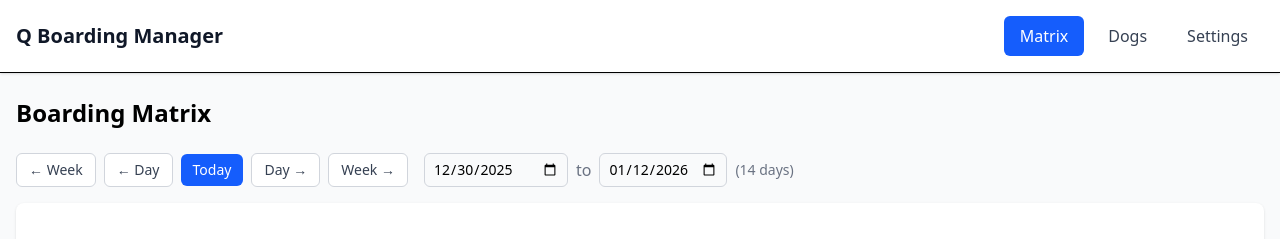
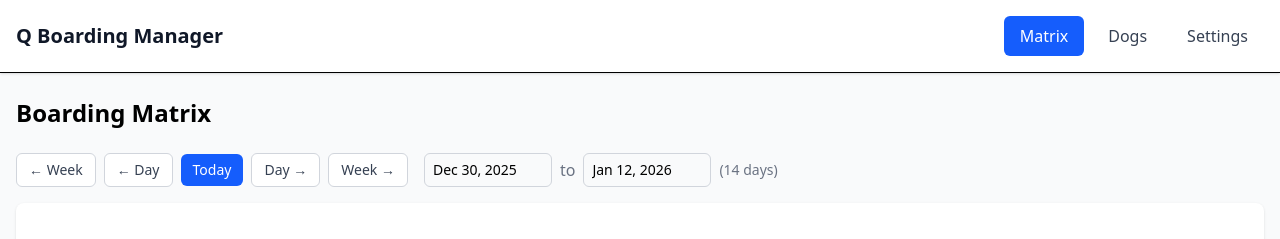
Before and after one commit to kcoffie/dog-boarding, a React (Vite) app: page / in a window 1280 px wide. Shown: the top 239 px of the page. Built offline with nearby package versions, Linux system fonts and the light colour scheme.

Commit message:
Use react-datepicker for visual date range selection
- Shows selected range highlighted in both pickers
- Start date picker shows range extending to end
- End date picker shows range from start, greys out invalid dates
- Better visual feedback for range selection

```diff
--- a/package.json
+++ b/package.json
@@ -12,6 +12,7 @@
   "dependencies": {
     "papaparse": "^5.5.3",
     "react": "^19.2.0",
+    "react-datepicker": "^9.1.0",
     "react-dom": "^19.2.0",
     "react-router-dom": "^7.11.0"
   },
--- a/src/components/DateNavigator.jsx
+++ b/src/components/DateNavigator.jsx
@@ -1,18 +1,14 @@
 import { useState } from 'react';
-import { toDateInputValue } from '../utils/dateUtils';
+import DatePicker from 'react-datepicker';
+import 'react-datepicker/dist/react-datepicker.css';
 
 const MAX_DAYS = 21; // 3 weeks max
 
 export default function DateNavigator({ startDate, endDate, onStartDateChange, onEndDateChange }) {
   const [error, setError] = useState('');
 
-  const toInputDate = (date) => {
-    return date.toISOString().split('T')[0];
-  };
-
-  const handleStartChange = (e) => {
-    const newStart = new Date(e.target.value + 'T00:00:00');
-    if (isNaN(newStart.getTime())) return;
+  const handleStartChange = (date) => {
+    if (!date) return;
 
     setError('');
 
@@ -20,20 +16,19 @@ export default function DateNavigator({ startDate, endDate, onStartDateChange, o
     const currentRange = Math.floor((endDate - startDate) / (1000 * 60 * 60 * 24));
     const rangeToUse = Math.min(currentRange, MAX_DAYS - 1);
 
-    const newEnd = new Date(newStart);
+    const newEnd = new Date(date);
     newEnd.setDate(newEnd.getDate() + rangeToUse);
 
-    onStartDateChange(newStart);
+    onStartDateChange(date);
     onEndDateChange(newEnd);
   };
 
-  const handleEndChange = (e) => {
-    const newEnd = new Date(e.target.value + 'T00:00:00');
-    if (isNaN(newEnd.getTime())) return;
+  const handleEndChange = (date) => {
+    if (!date) return;
 
-    const daysDiff = Math.floor((newEnd - startDate) / (1000 * 60 * 60 * 24)) + 1;
+    const daysDiff = Math.floor((date - startDate) / (1000 * 60 * 60 * 24)) + 1;
 
-    if (newEnd < startDate) {
+    if (date < startDate) {
       setError('End date must be after start date');
       return;
     }
@@ -44,8 +39,11 @@ export default function DateNavigator({ startDate, endDate, onStartDateChange, o
     }
 
     setError('');
-    onEndDateChange(newEnd);
+    onEndDateChange(date);
   };
+
+  const maxEndDate = new Date(startDate);
+  maxEndDate.setDate(maxEndDate.getDate() + MAX_DAYS - 1);
 
   const shiftRange = (days) => {
     const newStart = new Date(startDate);
@@ -96,20 +94,26 @@ export default function DateNavigator({ startDate, endDate, onStartDateChange, o
 
         {/* Date range inputs */}
         <div className="flex items-center gap-2">
-          <input
-            type="date"
-            value={toInputDate(startDate)}
+          <DatePicker
+            selected={startDate}
             onChange={handleStartChange}
-            className="px-2 py-1.5 text-sm border border-gray-300 rounded-md focus:outline-none focus:ring-2 focus:ring-blue-500"
+            selectsStart
+            startDate={startDate}
+            endDate={endDate}
+            dateFormat="MMM d, yyyy"
+            className="w-32 px-2 py-1.5 text-sm border border-gray-300 rounded-md focus:outline-none focus:ring-2 focus:ring-blue-500"
           />
           <span className="text-gray-500">to</span>
-          <input
-            type="date"
-            value={toInputDate(endDate)}
-            min={toInputDate(startDate)}
-            max={toInputDate(new Date(startDate.getTime() + (MAX_DAYS - 1) * 24 * 60 * 60 * 1000))}
+          <DatePicker
+            selected={endDate}
             onChange={handleEndChange}
-            className="px-2 py-1.5 text-sm border border-gray-300 rounded-md focus:outline-none focus:ring-2 focus:ring-blue-500"
+            selectsEnd
+            startDate={startDate}
+            endDate={endDate}
+            minDate={startDate}
+            maxDate={maxEndDate}
+            dateFormat="MMM d, yyyy"
+            className="w-32 px-2 py-1.5 text-sm border border-gray-300 rounded-md focus:outline-none focus:ring-2 focus:ring-blue-500"
           />
           <span className="text-sm text-gray-500">({daysDiff} days)</span>
         </div>
```
Also changed, not shown: 1 other file (tests, documents, lock files or other folders).
